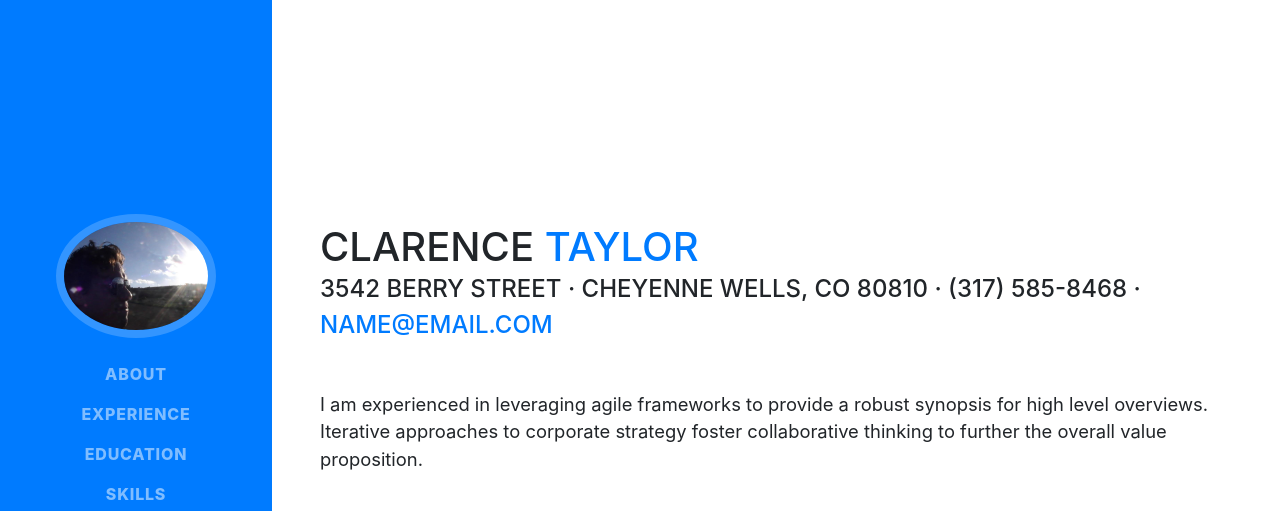
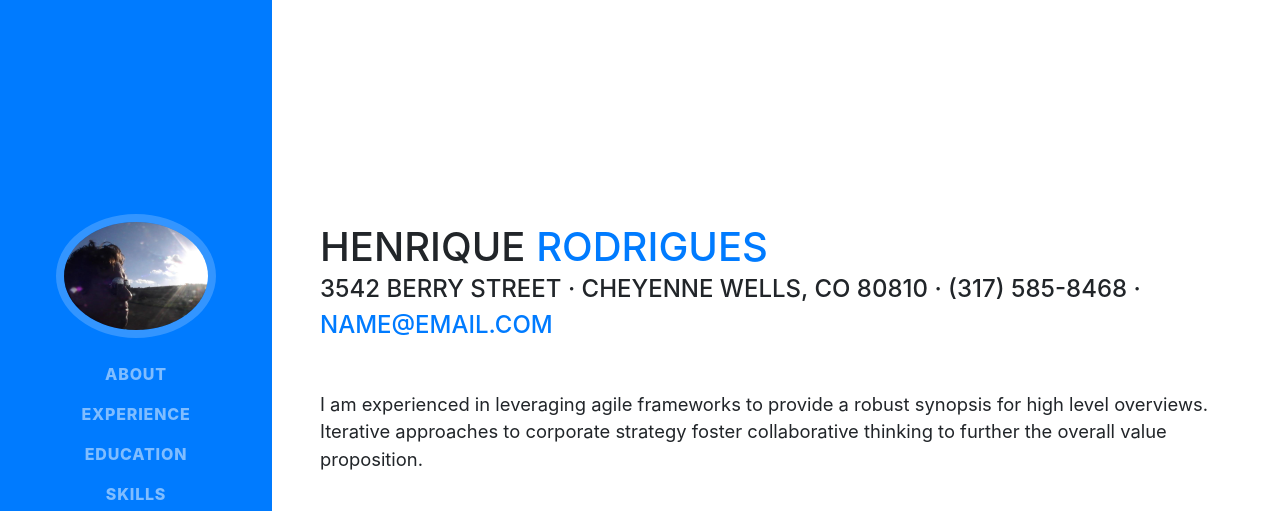
Before and after one commit to henfen/Assignment2, a website with bundled scripts: page index.html in a window 1280 px wide. Shown: the top 511 px of the page. Built offline with nearby package versions, Linux system fonts and the light colour scheme; a web font is replaced by a local one.

Commit message:
Add Name

```diff
--- a/index.html
+++ b/index.html
@@ -63,8 +63,8 @@
 
       <section class="resume-section p-3 p-lg-5 d-flex d-column" id="about">
         <div class="my-auto">
-          <h1 class="mb-0">Clarence
-            <span class="text-primary">Taylor</span>
+          <h1 class="mb-0">Henrique
+            <span class="text-primary">Rodrigues</span>
           </h1>
           <div class="subheading mb-5">3542 Berry Street · Cheyenne Wells, CO 80810 · (317) 585-8468 ·
             <a href="mailto:name@email.com">name@email.com</a>
```
